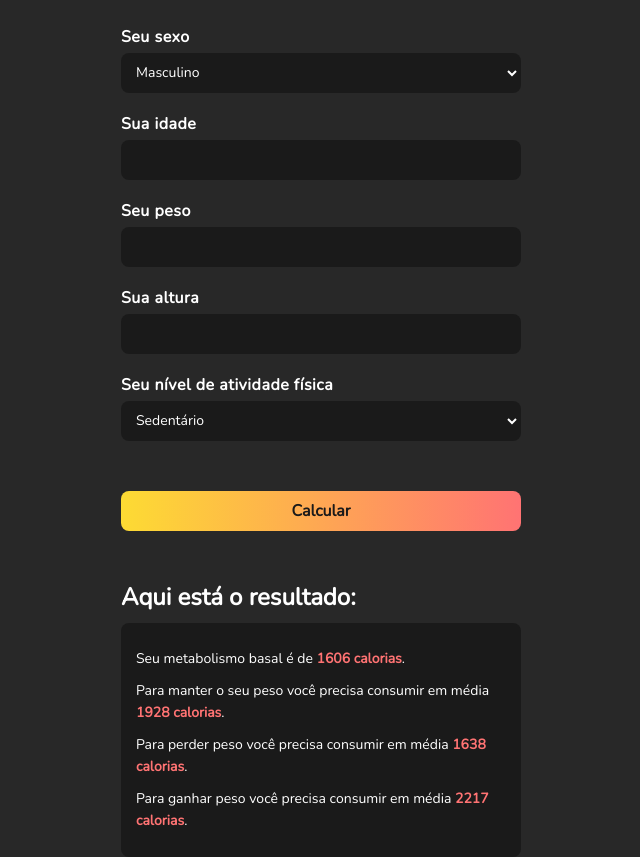
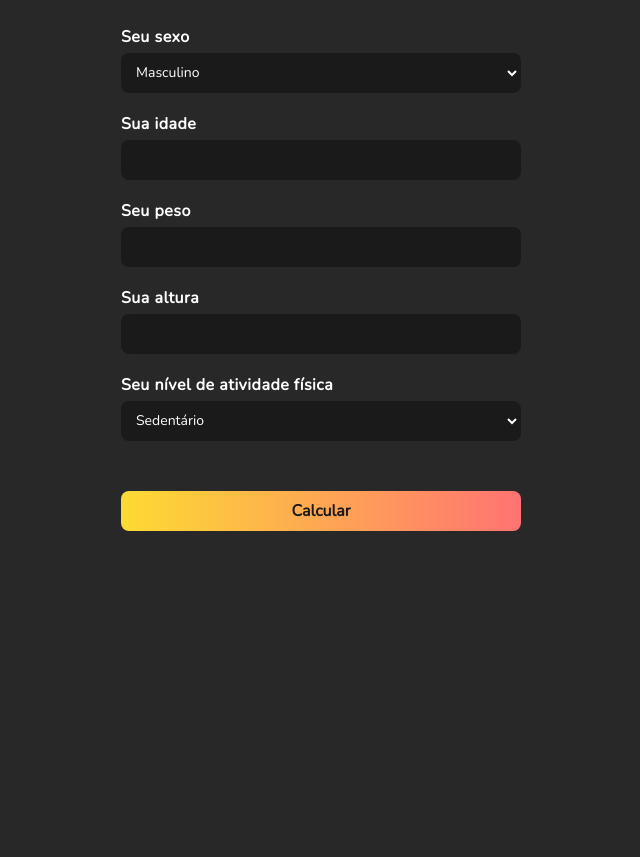
Before and after one commit to lemuelZara/calorie-calculator, a website: page source/index.html in a window 1280 px wide. Shown: the part 124-981 px from the top of the page, without its empty margins (319-959 px from the left). After the commit the page ends 800 px from the top, so only its background shows below. Drawn offline with nearby package versions, Linux system fonts and the light colour scheme.

Commit message:
modifications

```diff
--- a/source/index.html
+++ b/source/index.html
@@ -14,9 +14,8 @@
         <header>
             <img src="../assets/images/logo.svg" alt="GetKcal">
         </header>
-    </div>
 
-    <section class="container">
+        <section>
             <form>
                 <div class="form_group">
                     <label for="gender">Seu sexo</label>
@@ -30,11 +29,11 @@
                     <input type="number" id="age" />
                 </div>
                 <div class="form_group">
-                <label for="age">Seu peso</label>
+                    <label for="weight">Seu peso</label>
                     <input type="number" id="weight" />
                 </div>
                 <div class="form_group">
-                <label for="age">Sua altura</label>
+                    <label for="height">Sua altura</label>
                     <input type="number" id="height" />
                 </div>
                 <div class="form_group">
@@ -53,29 +52,9 @@
                 </div>
             </form>
 
-        <div class="result_container">
-            <h2>Aqui está o resultado:</h2>
-
-            <div class="result_content">
-                <ul>
-                    <li>
-                        Seu metabolismo basal é de <strong>1606 calorias</strong>.
-                    </li>
-                    <li>
-                        Para manter o seu peso você precisa consumir em média <strong>1928 calorias</strong>.
-                    </li>
-                    <li>
-                        Para perder peso você precisa consumir em média <strong>1638 calorias</strong>.
-                    </li>
-                    <li>
-                        Para ganhar peso você precisa consumir em média <strong>2217 calorias</strong>.
-                    </li>
-                </ul>
+            <div class="result_container" id="result"></div>
+        </section>
     </div>
-
-        </div>
-    </section>
-
     <script src="../assets/js/script.js" type="text/javascript"></script>
 </body>
 
```
Lines whose indentation alone changed are shown as unchanged.
